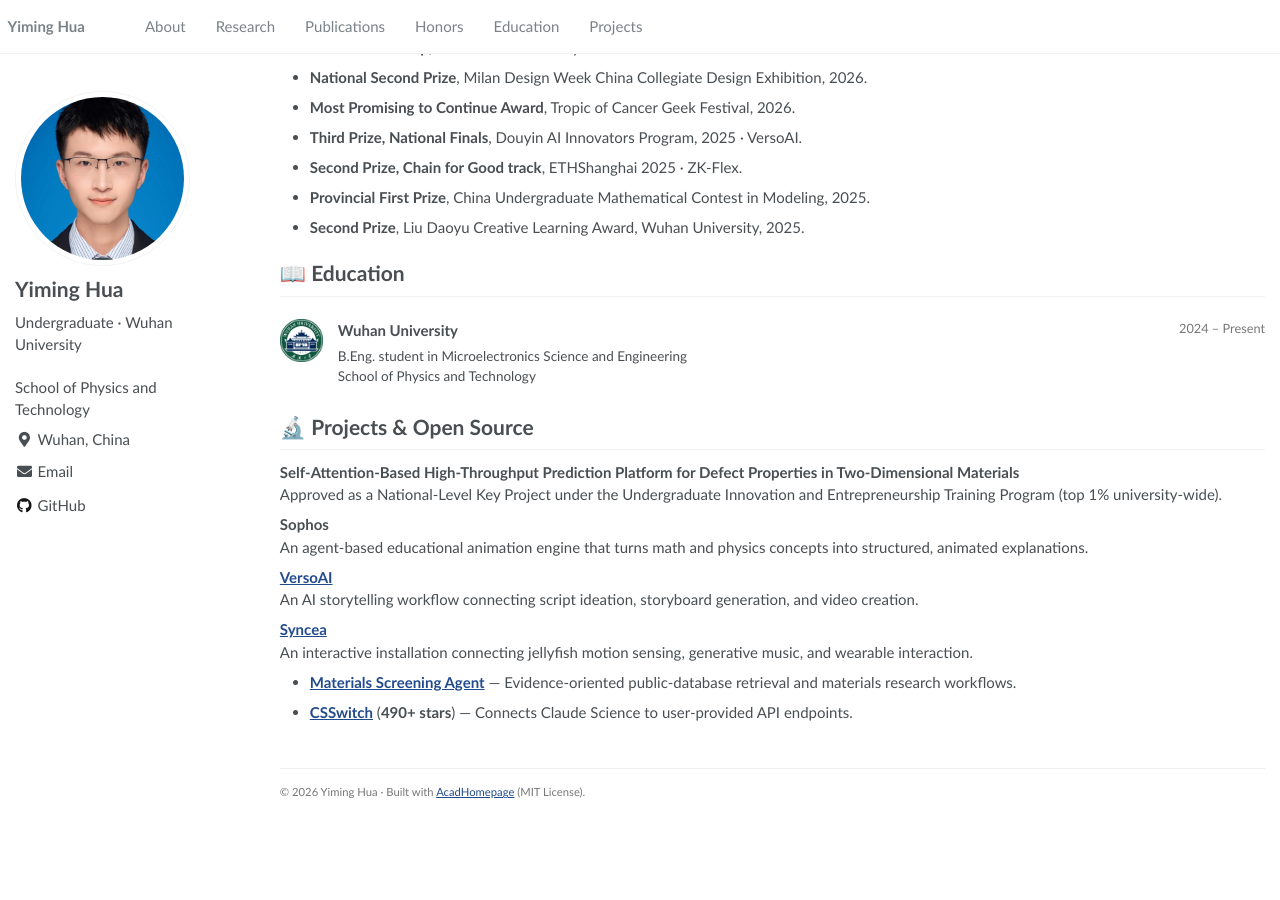
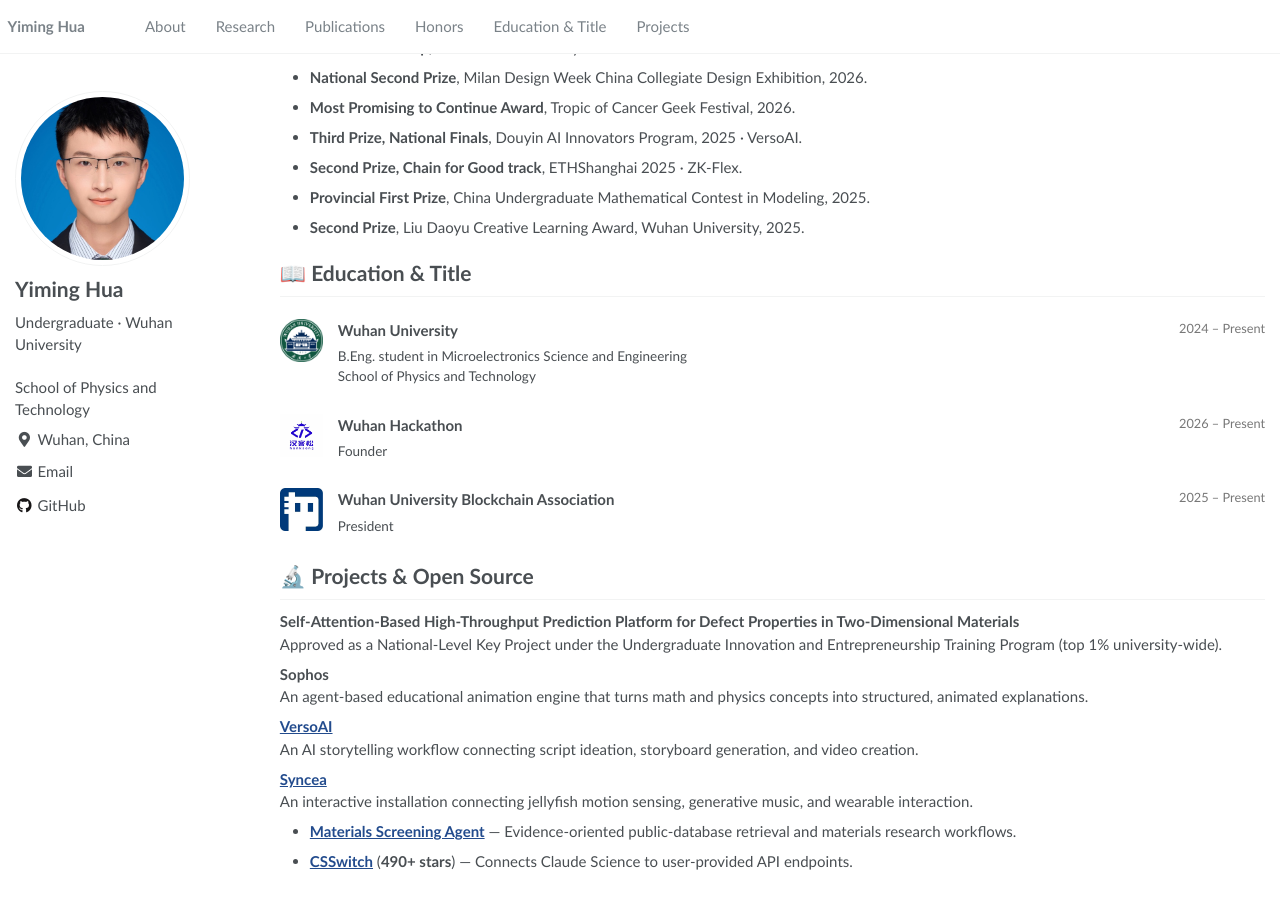
Before and after one commit to chimeraHHH/chimeraHHH.github.io, a Jekyll site: the page built from _pages/about.md, in a window 1280 px wide and 900 px high, scrolled down 875 px. Built offline with Jekyll 4.4.1, drawn with Linux system fonts in a browser that asks for light colours; before the commit the page ends 1676 px from its top, so only the background shows below that.

Commit message:
Add leadership roles and logos to Education and Title

```diff
--- a/_data/navigation.yml
+++ b/_data/navigation.yml
@@ -7,7 +7,7 @@ main:
     url: "#publications"
   - title: "Honors"
     url: "#honors"
-  - title: "Education"
+  - title: "Education & Title"
     url: "#education"
   - title: "Projects"
     url: "#projects"
--- a/_pages/about.md
+++ b/_pages/about.md
@@ -54,12 +54,27 @@ redirect_from:
   <li><strong>Second Prize</strong>, Liu Daoyu Creative Learning Award, Wuhan University, 2025.</li>
 </ul>
 
-<h1 id="education">📖 Education</h1>
+<h1 id="education">📖 Education &amp; Title</h1>
 <div class="experience">
   <img class="institution-logo" src="/images/whu.png" alt="Wuhan University logo" width="43" height="43">
   <div>
     <div class="experience-heading"><strong>Wuhan University</strong><span>2024 – Present</span></div>
     <p><span>B.Eng. student in Microelectronics Science and Engineering</span><br><span>School of Physics and Technology</span></p>
+  </div>
+</div>
+
+<div class="experience">
+  <img class="institution-logo" src="/images/wuhan-hackathon-logo.jpg" alt="Wuhan Hackathon logo" width="43" height="43">
+  <div>
+    <div class="experience-heading"><strong>Wuhan Hackathon</strong><span>2026 – Present</span></div>
+    <p>Founder</p>
+  </div>
+</div>
+<div class="experience">
+  <img class="institution-logo" src="/images/whu-blockchain-association-logo.png" alt="Wuhan University Blockchain Association logo" width="43" height="43">
+  <div>
+    <div class="experience-heading"><strong>Wuhan University Blockchain Association</strong><span>2025 – Present</span></div>
+    <p>President</p>
   </div>
 </div>
 
```
Also changed, not shown: UPSTREAM.md (+1 -0 lines), images/whu-blockchain-association-logo.png (added), images/wuhan-hackathon-logo.jpg (added).
